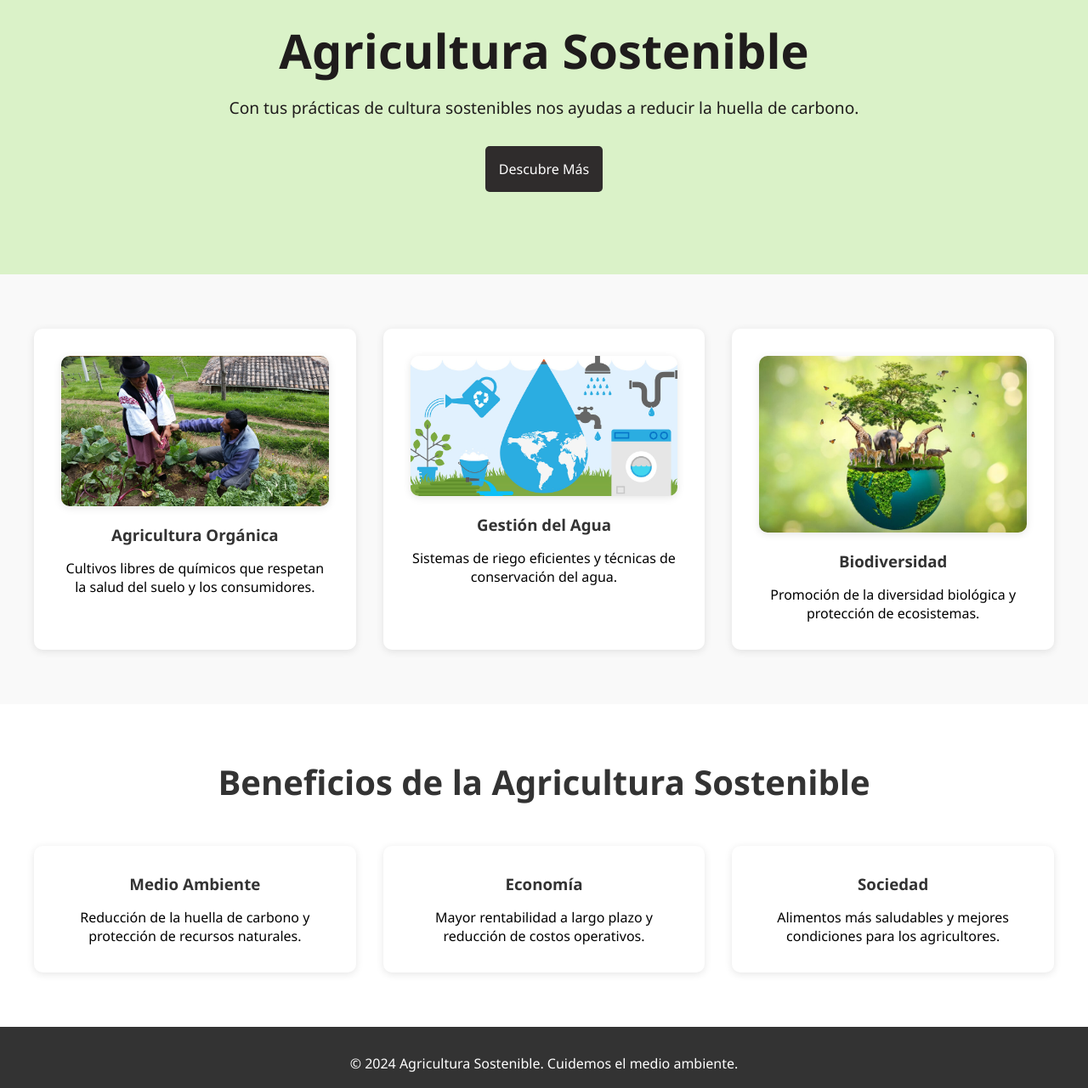
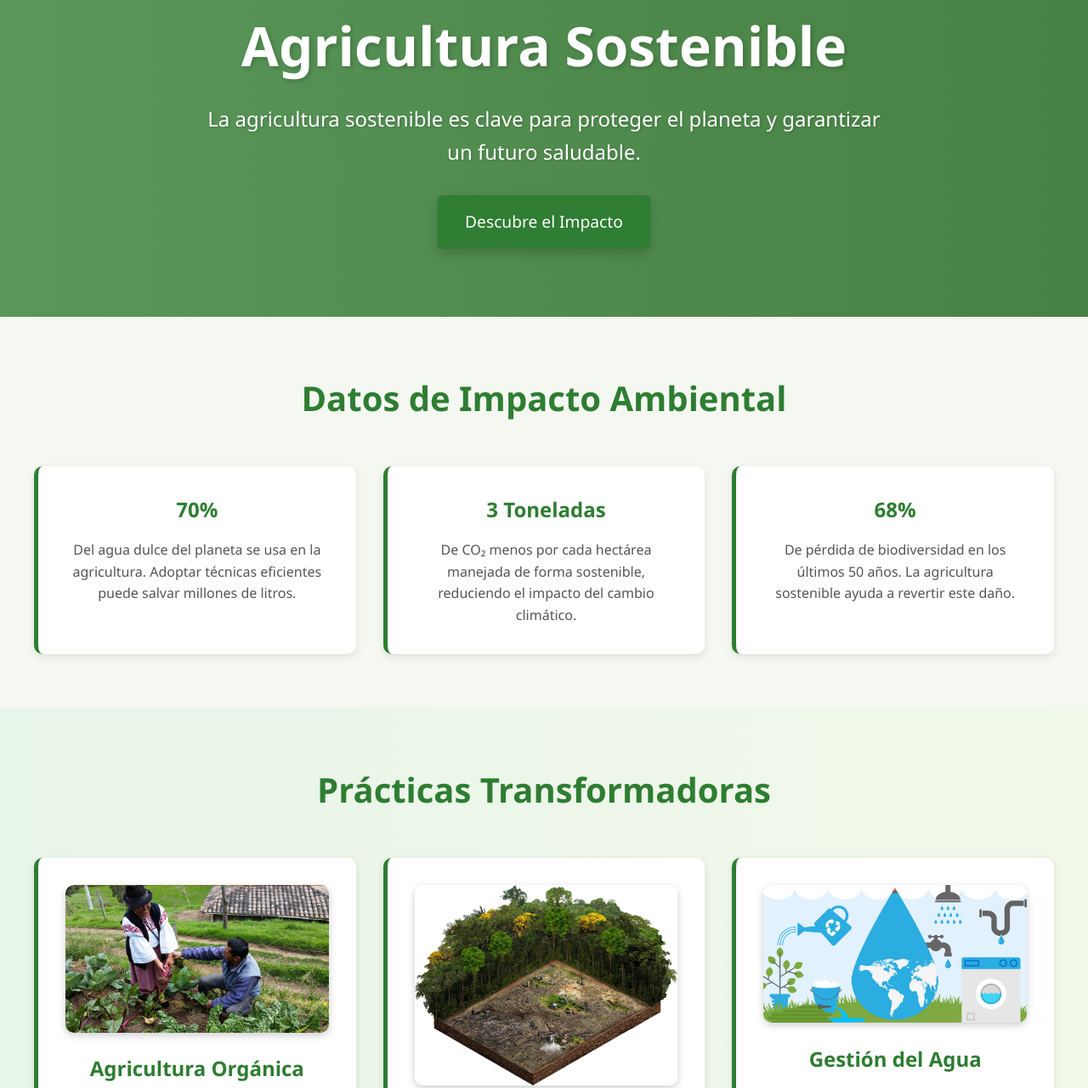
Before and after one commit to alcarrion/landing-page, a plain HTML site: page index.html in a window 1280 px wide. Shown: the part 77-1358 px from the top of the page at 85% size. Drawn offline with Linux system fonts and the light colour scheme.

Commit message:
Realizo cambios en toda la landing page

```diff
--- /dev/null
+++ b/css/sostenibilidad.css
@@ -0,0 +1,111 @@
+/* Estilos generales */
+* {
+    margin: 0;
+    padding: 0;
+    box-sizing: border-box;
+    font-family: 'Segoe UI', sans-serif;
+}
+
+body {
+    background-color: #f4f8f1;
+    color: #333;
+    line-height: 1.6;
+}
+
+
+.gallery-header {
+    background: linear-gradient(to right, #2d452d, #89c2a3);
+    color: white;
+    text-align: center;
+    padding: 3rem 1rem;
+    box-shadow: 0 2px 10px rgba(0, 0, 0, 0.1);
+}
+
+.gallery-header h1 {
+    font-size: 2.5rem;
+    margin-bottom: 1rem;
+    text-shadow: 1px 1px 5px rgba(0, 0, 0, 0.3);
+}
+
+.gallery-header p {
+    font-size: 1.2rem;
+    max-width: 800px;
+    margin: 0 auto;
+    text-shadow: 1px 1px 5px rgba(0, 0, 0, 0.3);
+}
+
+.back-button {
+    display: inline-block;
+    margin-top: 1.5rem;
+    padding: 0.8rem 1.5rem;
+    background-color: #2e7d32;
+    color: white;
+    text-decoration: none;
+    border-radius: 5px;
+    font-size: 1rem;
+    box-shadow: 0 5px 15px rgba(0, 0, 0, 0.2);
+    transition: background-color 0.3s ease, transform 0.2s;
+}
+
+.back-button:hover {
+    background-color: #56985c;
+    transform: scale(1.05);
+}
+
+
+.gallery {
+    padding: 4rem 2rem;
+    display: grid;
+    grid-template-columns: repeat(auto-fit, minmax(250px, 1fr));
+    gap: 2rem;
+    max-width: 1200px;
+    margin: 0 auto;
+}
+
+.gallery-item {
+    background: white;
+    border-radius: 10px;
+    box-shadow: 0 3px 10px rgba(0, 0, 0, 0.1);
+    overflow: hidden;
+    text-align: center;
+    transition: transform 0.3s ease, box-shadow 0.3s ease;
+}
+
+.gallery-item:hover {
+    transform: translateY(-5px);
+    box-shadow: 0 5px 20px rgba(0, 0, 0, 0.2);
+}
+
+.gallery-item img {
+    width: 100%;
+    height: 200px;
+    object-fit: cover;
+    border-bottom: 5px solid #2e7d32;
+}
+
+.gallery-item h3 {
+    font-size: 1.5rem;
+    color: #2e7d32;
+    margin: 1rem 0;
+}
+
+.gallery-item p {
+    padding: 0 1rem 1rem;
+    font-size: 1rem;
+    color: #555;
+}
+
+/* Media Queries */
+@media (max-width: 768px) {
+    .gallery-header h1 {
+        font-size: 2rem;
+    }
+
+    .gallery-header p {
+        font-size: 1rem;
+    }
+
+    .gallery {
+        grid-template-columns: 1fr;
+    }
+}
--- /dev/null
+++ b/css/styles.css
@@ -0,0 +1,197 @@
+
+* {
+    margin: 0;
+    padding: 0;
+    box-sizing: border-box;
+    font-family: 'Segoe UI', sans-serif;
+}
+
+body {
+    line-height: 1.6;
+    color: #333;
+    background-color: #f4f8f1;
+}
+
+
+.hero {
+    background: linear-gradient(to right, #5a965a, #478143);
+    color: white;
+    text-align: center;
+    padding: 5rem 2rem;
+}
+
+.hero h1 {
+    font-size: 4rem;
+    margin-bottom: 1rem;
+    text-shadow: 2px 2px 5px rgba(0, 0, 0, 0.2);
+}
+
+.hero p {
+    font-size: 1.5rem;
+    max-width: 800px;
+    margin: 0 auto;
+    text-shadow: 1px 1px 3px rgba(0, 0, 0, 0.2);
+}
+
+.cta-button {
+    display: inline-block;
+    padding: 1rem 2rem;
+    background-color: #2e7d32;
+    color: white;
+    font-size: 1.2rem;
+    text-decoration: none;
+    border-radius: 5px;
+    margin-top: 2rem;
+    box-shadow: 0 5px 15px rgba(0, 0, 0, 0.2);
+    transition: background-color 0.3s ease, transform 0.2s;
+}
+
+.cta-button:hover {
+    background-color: #1b5e20;
+    transform: scale(1.05);
+}
+
+
+#impacto {
+    padding: 4rem 2rem;
+    background-color: #f4f8f1;
+}
+
+#impacto h2 {
+    text-align: center;
+    margin-bottom: 3rem;
+    color: #2e7d32;
+    font-size: 2.5rem;
+}
+
+#impacto .features-grid {
+    display: grid;
+    grid-template-columns: repeat(auto-fit, minmax(250px, 1fr));
+    gap: 2rem;
+    max-width: 1200px;
+    margin: 0 auto;
+}
+
+.feature-card {
+    background: white;
+    border-left: 5px solid #2e7d32;
+    padding: 2rem;
+    border-radius: 10px;
+    box-shadow: 0 3px 10px rgba(0, 0, 0, 0.1);
+    text-align: center;
+    transition: transform 0.3s ease, box-shadow 0.3s ease;
+}
+
+.feature-card:hover {
+    transform: translateY(-5px);
+    box-shadow: 0 5px 20px rgba(0, 0, 0, 0.2);
+}
+
+.feature-card h3 {
+    font-size: 2.5rem;
+    color: #2e7d32;
+    margin-bottom: 1rem;
+}
+
+.feature-card p {
+    font-size: 1rem;
+    color: #555;
+}
+
+/* Sección Features */
+.features {
+    padding: 4rem 2rem;
+    background: linear-gradient(to right, #e8f5e9, #f1f8e9);
+}
+
+.features h2 {
+    text-align: center;
+    color: #2e7d32;
+    margin-bottom: 3rem;
+    font-size: 2.5rem;
+}
+
+.features-grid {
+    display: grid;
+    grid-template-columns: repeat(auto-fit, minmax(250px, 1fr));
+    gap: 2rem;
+    max-width: 1200px;
+    margin: 0 auto;
+}
+
+.feature-card img {
+    width: 100%;
+    height: auto;
+    margin-bottom: 1rem;
+    border-radius: 10px;
+    object-fit: cover;
+    box-shadow: 0 3px 10px rgba(0, 0, 0, 0.2);
+}
+
+.feature-card h3 {
+    color: #2e7d32;
+    font-size: 1.5rem;
+    margin-bottom: 1rem;
+}
+
+.benefits {
+    padding: 4rem 2rem;
+    background: #ffffff;
+}
+
+.benefits h2 {
+    text-align: center;
+    margin-bottom: 3rem;
+    color: #1b5e20;
+    font-size: 2.5rem;
+}
+
+.benefits .feature-card {
+    border-left: 5px solid #9ccc65;
+}
+
+
+.cta {
+    padding: 3rem 2rem;
+    background: linear-gradient(to right, #5a965a, #a2d29f);
+    color: white;
+    text-align: center;
+}
+
+.cta h2 {
+    font-size: 2.5rem;
+    margin-bottom: 1rem;
+    text-shadow: 2px 2px 5px rgba(0, 0, 0, 0.2);
+}
+
+.cta p {
+    font-size: 1.2rem;
+    margin-bottom: 2rem;
+}
+
+.cta-button {
+    background-color: #2e7d32;
+}
+
+
+.footer {
+    background-color: #2e7d32;
+    color: white;
+    text-align: center;
+    padding: 2rem;
+}
+
+/* Media Queries */
+@media (max-width: 768px) {
+    .hero h1 {
+        font-size: 3rem;
+    }
+
+    .hero p {
+        font-size: 1rem;
+    }
+
+    .features-grid, #impacto .features-grid {
+        grid-template-columns: 1fr;
+    }
+}
--- a/index.html
+++ b/index.html
@@ -4,58 +4,89 @@
     <meta charset="UTF-8">
     <meta name="viewport" content="width=device-width, initial-scale=1.0">
     <title>Agricultura Sostenible</title>
-    <link rel="stylesheet" href="styles.css">
+    <link rel="stylesheet" href="css/styles.css">
 </head>
 
 <body>
+
     <section class="hero">
         <div class="hero-content">
             <h1>Agricultura Sostenible</h1>
-            <p>Con tus prácticas de cultura sostenibles nos ayudas a reducir la huella de carbono.</p>
-            <a href="galeria.html" class="cta-button">Descubre Más</a>
+            <p>La agricultura sostenible es clave para proteger el planeta y garantizar un futuro saludable.</p>
+            <a href="impacto.html" class="cta-button">Descubre el Impacto</a>
         </div>
     </section>
 
+
+    <section id="impacto" class="impacto">
+        <h2>Datos de Impacto Ambiental</h2>
+        <div class="features-grid">
+            <div class="feature-card">
+                <h3>70%</h3>
+                <p>Del agua dulce del planeta se usa en la agricultura. Adoptar técnicas eficientes puede salvar millones de litros.</p>
+            </div>
+            <div class="feature-card">
+                <h3>3 Toneladas</h3>
+                <p>De CO₂ menos por cada hectárea manejada de forma sostenible, reduciendo el impacto del cambio climático.</p>
+            </div>
+            <div class="feature-card">
+                <h3>68%</h3>
+                <p>De pérdida de biodiversidad en los últimos 50 años. La agricultura sostenible ayuda a revertir este daño.</p>
+            </div>
+        </div>
+    </section>
+
+
     <section class="features">
+        <h2>Prácticas Transformadoras</h2>
         <div class="features-grid">
             <div class="feature-card">
                 <img src="img/organica.png" alt="Agricultura orgánica">
                 <h3>Agricultura Orgánica</h3>
-                <p>Cultivos libres de químicos que respetan la salud del suelo y los consumidores.</p>
+                <p>Cultivos libres de químicos que protegen el suelo, el agua y la salud de los consumidores.</p>
             </div>
             <div class="feature-card">
-                <img src="img/agua.jpeg" alt="Ahorro de agua">
-                <h3>Gestión del Agua</h3>
-                <p>Sistemas de riego eficientes y técnicas de conservación del agua.</p>
+                <img src="img/agroforesteria.jpg" alt="Agroforestería">
+                <h3>Agroforestería</h3>
+                <p>Combinación de cultivos con árboles que aumenta la biodiversidad y captura carbono.</p>
             </div>
             <div class="feature-card">
-                <img src="img/biodiversidad.jpg" alt="Biodiversidad">
-                <h3>Biodiversidad</h3>
-                <p>Promoción de la diversidad biológica y protección de ecosistemas.</p>
+                <img src="img/agua.jpeg" alt="Gestión del agua">
+                <h3>Gestión del Agua</h3>
+                <p>Sistemas de riego eficientes que permiten un ahorro de hasta un 40% del agua utilizada.</p>
             </div>
         </div>
     </section>
 
+
     <section class="benefits">
-        <h2>Beneficios de la Agricultura Sostenible</h2>
+        <h2>Beneficios para el Planeta</h2>
         <div class="features-grid">
             <div class="feature-card">
                 <h3>Medio Ambiente</h3>
-                <p>Reducción de la huella de carbono y protección de recursos naturales.</p>
+                <p>Reducción de gases de efecto invernadero y protección de hábitats clave para la biodiversidad.</p>
             </div>
             <div class="feature-card">
                 <h3>Economía</h3>
-                <p>Mayor rentabilidad a largo plazo y reducción de costos operativos.</p>
+                <p>Incremento en la rentabilidad y sostenibilidad de las prácticas agrícolas.</p>
             </div>
             <div class="feature-card">
                 <h3>Sociedad</h3>
-                <p>Alimentos más saludables y mejores condiciones para los agricultores.</p>
+                <p>Alimentos más saludables y mejores condiciones de vida para las comunidades rurales.</p>
             </div>
         </div>
     </section>
 
+
+    <section class="cta">
+        <h2>¡Elige la Sostenibilidad!</h2>
+        <p>Descarga nuestra guía gratuita para adoptar prácticas sostenibles en tu comunidad.</p>
+        <a href="#" class="cta-button">Descarga Guía</a>
+    </section>
+
+
     <footer class="footer">
-        <p>© 2024 Agricultura Sostenible. Cuidemos el medio ambiente.</p>
+        <p>© 2024 Agricultura Sostenible | <a href="#">Contáctanos</a></p>
     </footer>
 </body>
 </html>
--- a/sostenibilidad.css
+++ /dev/null
@@ -1,81 +0,0 @@
-/* Estilos generales */
-* {
-    margin: 0;
-    padding: 0;
-    box-sizing: border-box;
-    font-family: 'Segoe UI', sans-serif;
-}
-
-/* Header de la Galería */
-.gallery-header {
-    text-align: center;
-    padding: 2rem;
-    background-color: #eaf4e3;
-}
-
-.gallery-header h1 {
-    font-size: 2.5rem;
-    margin-bottom: 1rem;
-    color: #4CAF50;
-}
-
-.gallery-header p {
-    font-size: 1.2rem;
-    margin-bottom: 2rem;
-    color: black;
-}
-
-.back-button {
-    display: inline-block;
-    padding: 0.8rem 1.5rem;
-    background-color: black;
-    color: white;
-    text-decoration: none;
-    border-radius: 5px;
-    transition: background-color 0.3s;
-}
-
-.back-button:hover {
-    background-color: rgb(53, 50, 50);
-}
-
-/* Sección de Galería */
-.gallery {
-    display: grid;
-    grid-template-columns: repeat(auto-fit, minmax(250px, 1fr));
-    gap: 2rem;
-    padding: 2rem;
-    max-width: 1200px;
-    margin: 0 auto;
-}
-
-.gallery-item {
-    background: white;
-    padding: 1.5rem;
-    border-radius: 10px;
-    box-shadow: 0 2px 10px rgba(0, 0, 0, 0.1);
-    text-align: center;
-    /* Hacemos estática la tarjeta */
-}
-
-
-/* Ajustar las imágenes */
-.gallery-item img {
-    width: 100%;
-    height: auto;
-    margin-bottom: 1rem;
-    border-radius: 10px;
-    object-fit: cover;
-    box-shadow: 0 2px 10px rgba(0, 0, 0, 0.1);
-
-}
-
-.gallery-item h3 {
-    color: #333;
-    margin-bottom: 0.5rem;
-}
-
-.gallery-item p {
-    color: black;
-    font-size: 1rem;
-}
--- a/styles.css
+++ /dev/null
@@ -1,130 +0,0 @@
-/* Estilos generales */
-* {
-    margin: 0;
-    padding: 0;
-    box-sizing: border-box;
-    font-family: 'Segoe UI', sans-serif;
-}
-
-/* Sección Hero */
-.hero {
-    background:#daf2c8;
-    background-size: cover;
-    background-position: center;
-    min-height: 50vh;
-    display: flex;
-    align-items: center;
-    justify-content: center;
-    text-align: center;
-    color: rgb(31, 28, 28);
-    padding: 2rem;
-}
-
-.hero h1 {
-    font-size: 3.5rem;
-    margin-bottom: 1rem;
-}
-
-.hero p {
-    font-size: 1.2rem;
-    max-width: 800px;
-    margin: 0 auto;
-}
-
-/* Botón CTA */
-.cta-button {
-    display: inline-block;
-    padding: 1rem 1em;
-    background-color: #2f2c2c;
-    color: white;
-    text-decoration: none;
-    border-radius: 5px;
-    margin-top: 2rem;
-}
-
-/* Sección de características */
-.features {
-    padding: 4rem 2rem;
-    background-color: #f9f9f9;
-}
-
-.features-grid {
-    display: grid;
-    grid-template-columns: repeat(auto-fit, minmax(250px, 1fr));
-    gap: 2rem;
-    max-width: 1200px;
-    margin: 0 auto;
-}
-
-/* Tarjetas de características */
-.feature-card {
-    background: white;
-    padding: 2rem;
-    border-radius: 10px;
-    box-shadow: 0 2px 10px rgba(0,0,0,0.1);
-    text-align: center;
-}
-
-.feature-card img {
-    width: 100%;
-    height: auto;
-    margin-bottom: 1rem;
-    border-radius: 10px;
-    object-fit: cover;
-    box-shadow: 0 2px 10px rgba(0, 0, 0, 0.1);
-}
-
-.feature-card h3 {
-    color: #333;
-    margin-bottom: 1rem;
-}
-
-/* Sección de beneficios */
-.benefits {
-    padding: 4rem 2rem;
-    background-color: #fff;
-}
-
-.benefits h2 {
-    text-align: center;
-    margin-bottom: 3rem;
-    color: #333;
-    font-size: 2.5rem;
-}
-
-/* Footer */
-.footer {
-    background-color: #333;
-    color: white;
-    text-align: center;
-    padding: 2rem;
-}
-
-/* Media Queries */
-@media (max-width: 768px) {
-    .hero h1 {
-        font-size: 2.5rem;
-    }
-
-    .features-grid {
-        grid-template-columns: 1fr;
-    }
-
-    .feature-card {
-        margin: 1rem;
-    }
-}
-
-@media (max-width: 480px) {
-    .hero h1 {
-        font-size: 2rem;
-    }
-
-    .hero p {
-        font-size: 1rem;
-    }
-
-    .cta-button {
-        padding: 0.8rem 1.5rem;
-    }
-}
```
Also changed, not shown: galeria.html (deleted, +0 -34 lines), impacto.html (added, +34 -0 lines), Mockups/1.png, Mockups/2.png, img/biodiversidad.jpg (deleted), img/incendios.jpg (added).
